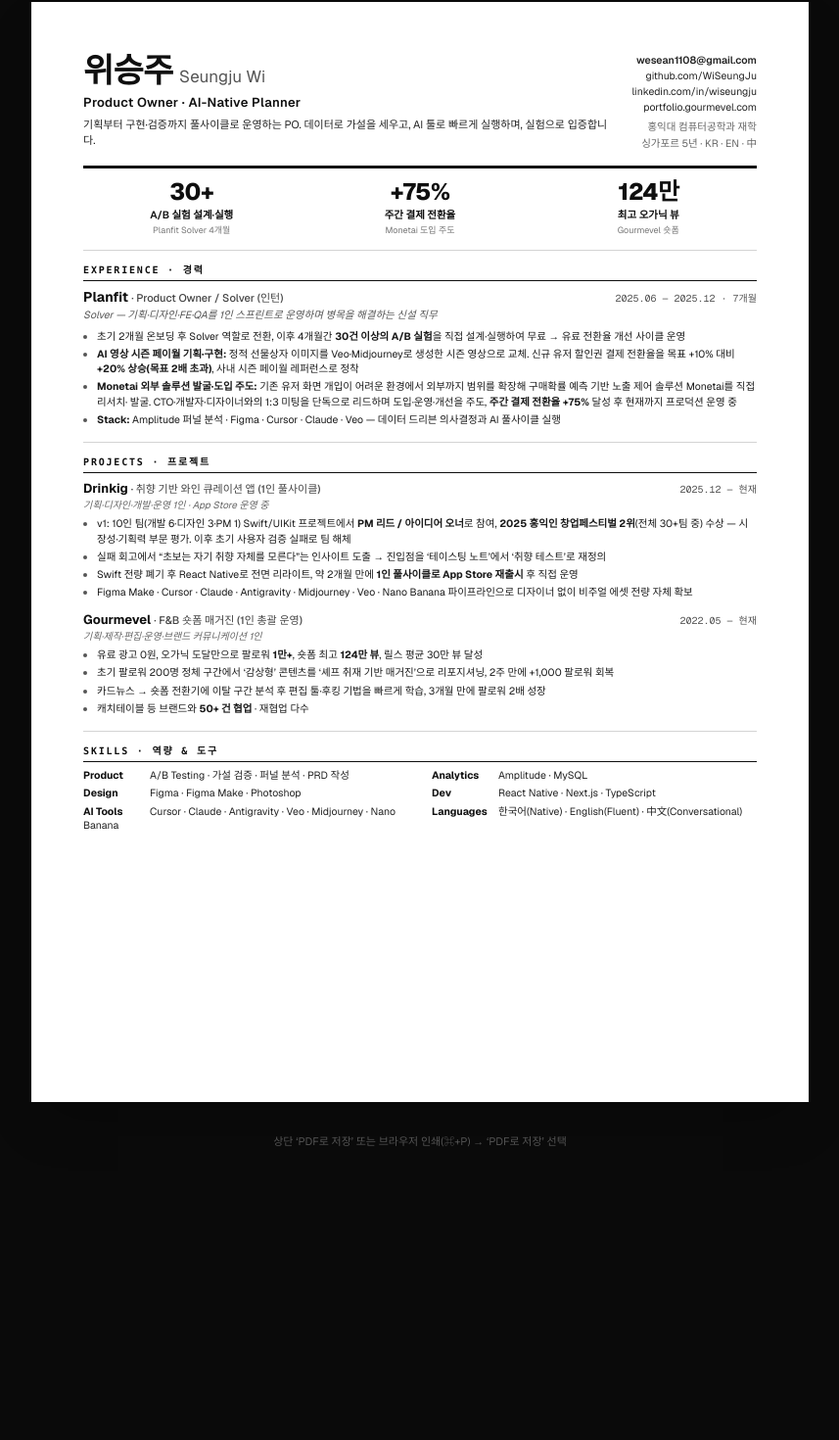
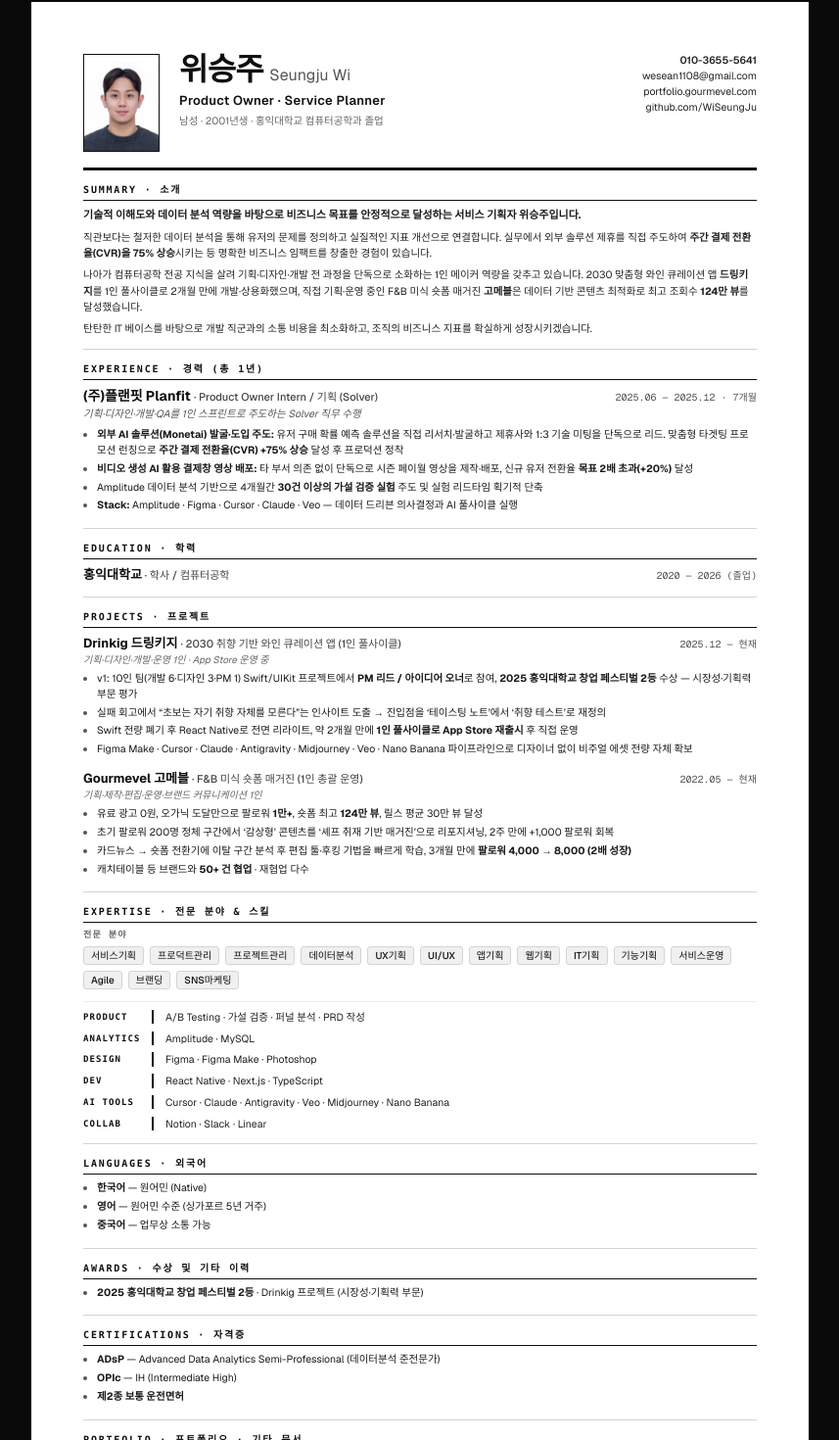
Before and after one commit to WiSeungJu/seungju-portfolio, a Next.js app: page /resume in a window 1280 px wide. Shown: the part 87-1557 px from the top of the page at 98% size, without its empty margins (211-1068 px from the left). Before the commit the page ends 1292 px from the top, so only its background shows below. Built offline with nearby package versions, Linux system fonts and the light colour scheme.

Commit message:
refactor: update content and layout structure in resume page

```diff
--- a/src/app/resume/page.tsx
+++ b/src/app/resume/page.tsx
@@ -45,63 +45,79 @@ export default function ResumePage() {
         <div className="resume-inner">
           {/* Header */}
           <header className="pb-4 border-b-[3px] border-[#0f0f0f]">
-            <div className="flex items-start justify-between gap-6">
+            <div className="flex items-start gap-5">
+              {/* Profile photo */}
+              <div className="resume-photo shrink-0">
+                {/* eslint-disable-next-line @next/next/no-img-element */}
+                <img
+                  src="/images/profile.jpg"
+                  alt="위승주 프로필"
+                  className="w-full h-full object-cover"
+                />
+              </div>
+              <div className="min-w-0 flex-1 flex items-start justify-between gap-6">
                 <div className="min-w-0">
-                <h1 className="text-[34px] font-extrabold tracking-tight leading-none">
+                  <h1 className="text-[32px] font-extrabold tracking-tight leading-none">
                     위승주{" "}
-                  <span className="text-[17px] font-normal text-[#555] tracking-normal">
+                    <span className="text-[16px] font-normal text-[#555] tracking-normal">
                       Seungju Wi
                     </span>
                   </h1>
                   <p className="text-[13px] font-semibold text-[#0f0f0f] mt-1.5 tracking-wide">
-                  Product Owner · AI-Native Planner
+                    Product Owner · Service Planner
                   </p>
-                <p className="text-[11px] text-[#222] mt-1.5 leading-snug">
-                  기획부터 구현·검증까지 풀사이클로 운영하는 PO. 데이터로 가설을
-                  세우고, AI 툴로 빠르게 실행하며, 실험으로 입증합니다.
+                  <p className="text-[10.5px] text-[#666] mt-1">
+                    남성 · 2001년생 · 홍익대학교 컴퓨터공학과 졸업
                   </p>
                 </div>
                 <div className="text-right text-[10.5px] text-[#222] space-y-[3px] shrink-0 leading-tight">
-                <p className="font-semibold">wesean1108@gmail.com</p>
+                  <p className="font-semibold">010-3655-5641</p>
+                  <p>wesean1108@gmail.com</p>
+                  <p>portfolio.gourmevel.com</p>
                   <p>github.com/WiSeungJu</p>
-                <p>linkedin.com/in/wiseungju</p>
-                <p>portfolio.gourmevel.com</p>
-                <p className="pt-1 text-[#666]">홍익대 컴퓨터공학과 재학</p>
-                <p className="text-[#666]">싱가포르 5년 · KR · EN · 中</p>
+                </div>
               </div>
             </div>
           </header>
 
-          {/* Summary metrics */}
+          {/* Summary */}
           <section className="py-3 border-b border-[#d4d4d4]">
-            <div className="grid grid-cols-3 gap-3 text-center">
-              {[
-                { v: "30+", l: "A/B 실험 설계·실행", d: "Planfit Solver 4개월" },
-                { v: "+75%", l: "주간 결제 전환율", d: "Monetai 도입 주도" },
-                { v: "124만", l: "최고 오가닉 뷰", d: "Gourmevel 숏폼" },
-              ].map((s) => (
-                <div key={s.l}>
-                  <p className="text-[24px] font-extrabold text-[#0f0f0f] leading-none tracking-tight">
-                    {s.v}
+            <h2 className="resume-h2">SUMMARY · 소개</h2>
+            <p className="text-[11px] text-[#1a1a1a] leading-[1.55] mb-1.5">
+              <strong>
+                기술적 이해도와 데이터 분석 역량을 바탕으로 비즈니스 목표를
+                안정적으로 달성하는 서비스 기획자 위승주입니다.
+              </strong>
             </p>
-                  <p className="text-[10.5px] font-semibold text-[#0f0f0f] mt-1">
-                    {s.l}
+            <p className="text-[10.5px] text-[#222] leading-[1.55] mb-1.5">
+              직관보다는 철저한 데이터 분석을 통해 유저의 문제를 정의하고
+              실질적인 지표 개선으로 연결합니다. 실무에서 외부 솔루션 제휴를
+              직접 주도하여 <strong>주간 결제 전환율(CVR)을 75% 상승</strong>
+              시키는 등 명확한 비즈니스 임팩트를 창출한 경험이 있습니다.
             </p>
-                  <p className="text-[9px] text-[#777] mt-0.5">{s.d}</p>
-                </div>
-              ))}
-            </div>
+            <p className="text-[10.5px] text-[#222] leading-[1.55] mb-1.5">
+              나아가 컴퓨터공학 전공 지식을 살려 기획·디자인·개발 전 과정을
+              단독으로 소화하는 1인 메이커 역량을 갖추고 있습니다. 2030 맞춤형
+              와인 큐레이션 앱 <strong>드링키지</strong>를 1인 풀사이클로 2개월
+              만에 개발·상용화했으며, 직접 기획·운영 중인 F&amp;B 미식 숏폼
+              매거진 <strong>고메블</strong>은 데이터 기반 콘텐츠 최적화로 최고
+              조회수 <strong>124만 뷰</strong>를 달성했습니다.
+            </p>
+            <p className="text-[10.5px] text-[#222] leading-[1.55]">
+              탄탄한 IT 베이스를 바탕으로 개발 직군과의 소통 비용을 최소화하고,
+              조직의 비즈니스 지표를 확실하게 성장시키겠습니다.
+            </p>
           </section>
 
           {/* Experience */}
           <section className="py-3 border-b border-[#d4d4d4]">
-            <h2 className="resume-h2">EXPERIENCE · 경력</h2>
+            <h2 className="resume-h2">EXPERIENCE · 경력 (총 1년)</h2>
             <div>
               <div className="flex items-baseline justify-between gap-3">
                 <h3 className="text-[14px] font-bold text-[#0f0f0f]">
-                  Planfit{" "}
+                  (주)플랜핏 Planfit{" "}
                   <span className="text-[11px] font-medium text-[#444]">
-                    · Product Owner / Solver (인턴)
+                    · Product Owner Intern / 기획 (Solver)
                   </span>
                 </h3>
                 <span className="text-[10px] font-mono text-[#555] shrink-0">
@@ -109,35 +125,47 @@ export default function ResumePage() {
                 </span>
               </div>
               <p className="text-[10.5px] text-[#555] italic mb-1.5">
-                Solver — 기획·디자인·FE·QA를 1인 스프린트로 운영하며 병목을
-                해결하는 신설 직무
+                기획·디자인·개발·QA를 1인 스프린트로 주도하는 Solver 직무 수행
               </p>
               <ul className="resume-ul">
                 <li>
-                  초기 2개월 온보딩 후 Solver 역할로 전환, 이후 4개월간{" "}
-                  <strong>30건 이상의 A/B 실험</strong>을 직접 설계·실행하여
-                  무료 → 유료 전환율 개선 사이클 운영
+                  <strong>외부 AI 솔루션(Monetai) 발굴·도입 주도:</strong> 유저
+                  구매 확률 예측 솔루션을 직접 리서치·발굴하고 제휴사와 1:3
+                  기술 미팅을 단독으로 리드. 맞춤형 타겟팅 프로모션 런칭으로{" "}
+                  <strong>주간 결제 전환율(CVR) +75% 상승</strong> 달성 후
+                  프로덕션 정착
                 </li>
                 <li>
-                  <strong>AI 영상 시즌 페이월 기획·구현:</strong> 정적 선물상자
-                  이미지를 Veo·Midjourney로 생성한 시즌 영상으로 교체. 신규
-                  유저 할인권 결제 전환율을 목표 +10% 대비{" "}
-                  <strong>+20% 상승(목표 2배 초과)</strong>, 사내 시즌 페이월
-                  레퍼런스로 정착
+                  <strong>비디오 생성 AI 활용 결제창 영상 배포:</strong> 타
+                  부서 의존 없이 단독으로 시즌 페이월 영상을 제작·배포, 신규
+                  유저 전환율 <strong>목표 2배 초과(+20%)</strong> 달성
                 </li>
                 <li>
-                  <strong>Monetai 외부 솔루션 발굴·도입 주도:</strong> 기존
-                  유저 화면 개입이 어려운 환경에서 외부까지 범위를 확장해
-                  구매확률 예측 기반 노출 제어 솔루션 Monetai를 직접 리서치·
-                  발굴. CTO·개발자·디자이너와의 1:3 미팅을 단독으로 리드하며
-                  도입·운영·개선을 주도, <strong>주간 결제 전환율 +75%</strong>{" "}
-                  달성 후 현재까지 프로덕션 운영 중
+                  Amplitude 데이터 분석 기반으로 4개월간{" "}
+                  <strong>30건 이상의 가설 검증 실험</strong> 주도 및 실험
+                  리드타임 획기적 단축
                 </li>
                 <li>
-                  <strong>Stack:</strong> Amplitude 퍼널 분석 · Figma · Cursor ·
-                  Claude · Veo — 데이터 드리븐 의사결정과 AI 풀사이클 실행
+                  <strong>Stack:</strong> Amplitude · Figma · Cursor · Claude ·
+                  Veo — 데이터 드리븐 의사결정과 AI 풀사이클 실행
                 </li>
               </ul>
+            </div>
+          </section>
+
+          {/* Education */}
+          <section className="py-3 border-b border-[#d4d4d4]">
+            <h2 className="resume-h2">EDUCATION · 학력</h2>
+            <div className="flex items-baseline justify-between gap-3">
+              <h3 className="text-[13px] font-bold text-[#0f0f0f]">
+                홍익대학교{" "}
+                <span className="text-[11px] font-medium text-[#444]">
+                  · 학사 / 컴퓨터공학
+                </span>
+              </h3>
+              <span className="text-[10px] font-mono text-[#555] shrink-0">
+                2020 — 2026 (졸업)
+              </span>
             </div>
           </section>
 
@@ -145,14 +173,14 @@ export default function ResumePage() {
           <section className="py-3 border-b border-[#d4d4d4]">
             <h2 className="resume-h2">PROJECTS · 프로젝트</h2>
 
-            <div className="space-y-2.5">
+            <div className="space-y-3">
               {/* Drinkig */}
               <div>
                 <div className="flex items-baseline justify-between gap-3">
                   <h3 className="text-[13px] font-bold text-[#0f0f0f]">
-                    Drinkig{" "}
+                    Drinkig 드링키지{" "}
                     <span className="text-[11px] font-medium text-[#444]">
-                      · 취향 기반 와인 큐레이션 앱 (1인 풀사이클)
+                      · 2030 취향 기반 와인 큐레이션 앱 (1인 풀사이클)
                     </span>
                   </h3>
                   <span className="text-[10px] font-mono text-[#555] shrink-0">
@@ -166,9 +194,8 @@ export default function ResumePage() {
                   <li>
                     v1: 10인 팀(개발 6·디자인 3·PM 1) Swift/UIKit 프로젝트에서{" "}
                     <strong>PM 리드 / 아이디어 오너</strong>로 참여,{" "}
-                    <strong>2025 홍익인 창업페스티벌 2위</strong>(전체 30+팀
-                    중) 수상 — 시장성·기획력 부문 평가. 이후 초기 사용자 검증
-                    실패로 팀 해체
+                    <strong>2025 홍익대학교 창업 페스티벌 2등</strong> 수상 —
+                    시장성·기획력 부문 평가
                   </li>
                   <li>
                     실패 회고에서 &ldquo;초보는 자기 취향 자체를 모른다&rdquo;는
@@ -192,9 +219,9 @@ export default function ResumePage() {
               <div>
                 <div className="flex items-baseline justify-between gap-3">
                   <h3 className="text-[13px] font-bold text-[#0f0f0f]">
-                    Gourmevel{" "}
+                    Gourmevel 고메블{" "}
                     <span className="text-[11px] font-medium text-[#444]">
-                      · F&amp;B 숏폼 매거진 (1인 총괄 운영)
+                      · F&amp;B 미식 숏폼 매거진 (1인 총괄 운영)
                     </span>
                   </h3>
                   <span className="text-[10px] font-mono text-[#555] shrink-0">
@@ -217,46 +244,175 @@ export default function ResumePage() {
                   </li>
                   <li>
                     카드뉴스 → 숏폼 전환기에 이탈 구간 분석 후 편집 툴·후킹
-                    기법을 빠르게 학습, 3개월 만에 팔로워 2배 성장
+                    기법을 빠르게 학습, 3개월 만에{" "}
+                    <strong>팔로워 4,000 → 8,000 (2배 성장)</strong>
                   </li>
                   <li>
-                    캐치테이블 등 브랜드와{" "}
-                    <strong>50+ 건 협업</strong> · 재협업 다수
+                    캐치테이블 등 브랜드와 <strong>50+ 건 협업</strong> · 재협업
+                    다수
                   </li>
                 </ul>
               </div>
             </div>
           </section>
 
-          {/* Skills */}
-          <section className="py-3">
-            <h2 className="resume-h2">SKILLS · 역량 & 도구</h2>
-            <div className="grid grid-cols-2 gap-x-6 gap-y-1 text-[10.5px] text-[#222] leading-snug">
-              <div>
-                <span className="resume-skill-label">Product</span>
-                A/B Testing · 가설 검증 · 퍼널 분석 · PRD 작성
-              </div>
-              <div>
-                <span className="resume-skill-label">Analytics</span>
-                Amplitude · MySQL
-              </div>
-              <div>
-                <span className="resume-skill-label">Design</span>
-                Figma · Figma Make · Photoshop
-              </div>
-              <div>
-                <span className="resume-skill-label">Dev</span>
-                React Native · Next.js · TypeScript
-              </div>
-              <div>
-                <span className="resume-skill-label">AI Tools</span>
-                Cursor · Claude · Antigravity · Veo · Midjourney · Nano Banana
-              </div>
-              <div>
-                <span className="resume-skill-label">Languages</span>
-                한국어(Native) · English(Fluent) · 中文(Conversational)
+          {/* Expertise & Skills */}
+          <section className="py-3 border-b border-[#d4d4d4]">
+            <h2 className="resume-h2">EXPERTISE · 전문 분야 & 스킬</h2>
+
+            {/* 전문 분야 키워드 */}
+            <div className="mb-3">
+              <p className="resume-skill-cat">전문 분야</p>
+              <div className="flex flex-wrap gap-1.5">
+                {[
+                  "서비스기획",
+                  "프로덕트관리",
+                  "프로젝트관리",
+                  "데이터분석",
+                  "UX기획",
+                  "UI/UX",
+                  "앱기획",
+                  "웹기획",
+                  "IT기획",
+                  "기능기획",
+                  "서비스운영",
+                  "Agile",
+                  "브랜딩",
+                  "SNS마케팅",
+                ].map((tag) => (
+                  <span key={tag} className="resume-tag">
+                    {tag}
+                  </span>
+                ))}
               </div>
             </div>
+
+            {/* 도구 카테고리별 */}
+            <div className="space-y-1.5 pt-2 border-t border-[#eee]">
+              {[
+                {
+                  cat: "Product",
+                  items: ["A/B Testing", "가설 검증", "퍼널 분석", "PRD 작성"],
+                },
+                { cat: "Analytics", items: ["Amplitude", "MySQL"] },
+                {
+                  cat: "Design",
+                  items: ["Figma", "Figma Make", "Photoshop"],
+                },
+                {
+                  cat: "Dev",
+                  items: ["React Native", "Next.js", "TypeScript"],
+                },
+                {
+                  cat: "AI Tools",
+                  items: [
+                    "Cursor",
+                    "Claude",
+                    "Antigravity",
+                    "Veo",
+                    "Midjourney",
+                    "Nano Banana",
+                  ],
+                },
+                { cat: "Collab", items: ["Notion", "Slack", "Linear"] },
+              ].map((row) => (
+                <div key={row.cat} className="flex items-start gap-3">
+                  <span className="resume-skill-cat-inline">{row.cat}</span>
+                  <span className="text-[10.5px] text-[#222] leading-[1.5] flex-1">
+                    {row.items.join(" · ")}
+                  </span>
+                </div>
+              ))}
+            </div>
+          </section>
+
+          {/* Languages */}
+          <section className="py-3 border-b border-[#d4d4d4]">
+            <h2 className="resume-h2">LANGUAGES · 외국어</h2>
+            <ul className="resume-ul">
+              <li>
+                <strong>한국어</strong> — 원어민 (Native)
+              </li>
+              <li>
+                <strong>영어</strong> — 원어민 수준 (싱가포르 5년 거주)
+              </li>
+              <li>
+                <strong>중국어</strong> — 업무상 소통 가능
+              </li>
+            </ul>
+          </section>
+
+          {/* Awards */}
+          <section className="py-3 border-b border-[#d4d4d4]">
+            <h2 className="resume-h2">AWARDS · 수상 및 기타 이력</h2>
+            <ul className="resume-ul">
+              <li>
+                <strong>2025 홍익대학교 창업 페스티벌 2등</strong> · Drinkig
+                프로젝트 (시장성·기획력 부문)
+              </li>
+            </ul>
+          </section>
+
+          {/* Certifications */}
+          <section className="py-3 border-b border-[#d4d4d4]">
+            <h2 className="resume-h2">CERTIFICATIONS · 자격증</h2>
+            <ul className="resume-ul">
+              <li>
+                <strong>ADsP</strong> — Advanced Data Analytics
+                Semi-Professional (데이터분석 준전문가)
+              </li>
+              <li>
+                <strong>OPIc</strong> — IH (Intermediate High)
+              </li>
+              <li>
+                <strong>제2종 보통 운전면허</strong>
+              </li>
+            </ul>
+          </section>
+
+          {/* Portfolio & Links */}
+          <section className="py-3 border-b border-[#d4d4d4]">
+            <h2 className="resume-h2">PORTFOLIO · 포트폴리오 · 기타 문서</h2>
+            <ul className="resume-ul">
+              <li>
+                포트폴리오 사이트 ·{" "}
+                <span className="font-mono">https://portfolio.gourmevel.com</span>
+              </li>
+            </ul>
+          </section>
+
+          {/* Websites & Blog */}
+          <section className="py-3 border-b border-[#d4d4d4]">
+            <h2 className="resume-h2">WEBSITES · 웹사이트 · 블로그</h2>
+            <ul className="resume-ul">
+              <li>
+                Drinkig 공식 ·{" "}
+                <span className="font-mono">https://www.drinkig.com</span>
+              </li>
+              <li>
+                Gourmevel Instagram ·{" "}
+                <span className="font-mono">
+                  https://www.instagram.com/gourmevel
+                </span>
+              </li>
+              <li>
+                Portfolio ·{" "}
+                <span className="font-mono">https://portfolio.gourmevel.com</span>
+              </li>
+            </ul>
+          </section>
+
+          {/* Press */}
+          <section className="py-3">
+            <h2 className="resume-h2">PRESS · 기사</h2>
+            <ul className="resume-ul">
+              <li>
+                2025 홍익대학교 창업경진대회 수상 ·{" "}
+                <span className="font-mono">
+                  https://www.hongik.ac.kr/kr/newscenter/news.do?mode=view&amp;articleNo=14009
+                </span>
+              </li>
+            </ul>
           </section>
         </div>
       </div>
@@ -273,14 +429,18 @@ export default function ResumePage() {
         }
         .resume-sheet {
           width: 210mm;
-          height: 297mm;
           box-sizing: border-box;
-          overflow: hidden;
         }
         .resume-inner {
-          padding: 14mm 14mm 12mm 14mm;
-          height: 100%;
+          padding: 14mm 14mm 14mm 14mm;
           box-sizing: border-box;
+        }
+        .resume-photo {
+          width: 78px;
+          height: 100px;
+          overflow: hidden;
+          border: 1px solid #0f0f0f;
+          background: #f5f5f5;
         }
         .resume-h2 {
           font-family: ui-monospace, SFMono-Regular, Menlo, monospace;
@@ -295,12 +455,13 @@ export default function ResumePage() {
         .resume-ul {
           font-size: 10.5px;
           color: #1a1a1a;
-          line-height: 1.45;
+          line-height: 1.5;
           list-style: disc;
           padding-left: 14px;
         }
         .resume-ul > li {
           margin-bottom: 3px;
+          break-inside: avoid;
         }
         .resume-ul > li::marker {
           color: #555;
@@ -311,6 +472,47 @@ export default function ResumePage() {
           font-weight: 700;
           color: #0f0f0f;
           margin-right: 4px;
+        }
+        .resume-skill-cat {
+          font-family: ui-monospace, SFMono-Regular, Menlo, monospace;
+          font-size: 9px;
+          letter-spacing: 0.14em;
+          color: #666;
+          font-weight: 700;
+          text-transform: uppercase;
+          margin-bottom: 4px;
+        }
+        .resume-skill-cat-inline {
+          display: inline-block;
+          min-width: 72px;
+          font-family: ui-monospace, SFMono-Regular, Menlo, monospace;
+          font-size: 9px;
+          letter-spacing: 0.12em;
+          color: #0f0f0f;
+          font-weight: 700;
+          text-transform: uppercase;
+          padding-top: 1px;
+          border-right: 2px solid #0f0f0f;
+          padding-right: 8px;
+          flex-shrink: 0;
+        }
+        .resume-tag {
+          display: inline-block;
+          font-size: 10px;
+          color: #0f0f0f;
+          background: #f0f0f0;
+          border: 1px solid #d4d4d4;
+          padding: 2px 7px;
+          border-radius: 3px;
+          font-weight: 500;
+          line-height: 1.3;
+        }
+        .resume-sheet section {
+          break-inside: avoid;
+        }
+        .resume-sheet h2,
+        .resume-sheet h3 {
+          break-after: avoid;
         }
         @media print {
           html,
@@ -324,9 +526,6 @@ export default function ResumePage() {
             box-shadow: none !important;
             margin: 0 !important;
             width: 210mm !important;
-            height: 297mm !important;
-            page-break-after: avoid;
-            page-break-inside: avoid;
           }
         }
       `}</style>
```
Lines whose indentation alone changed are shown as unchanged.
